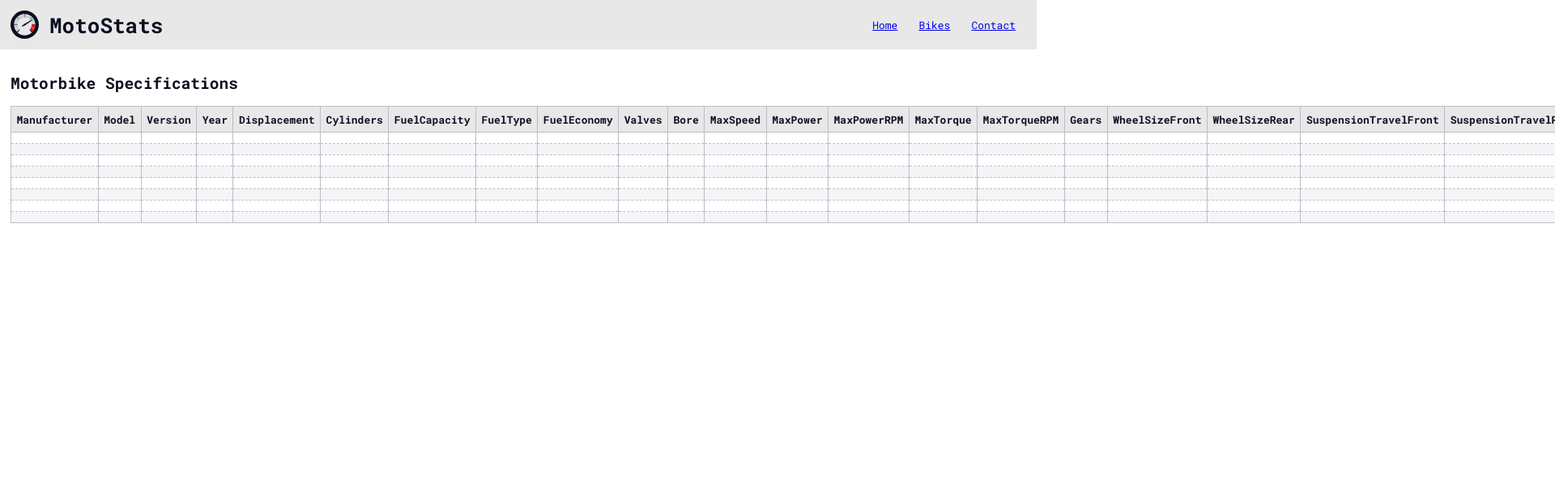
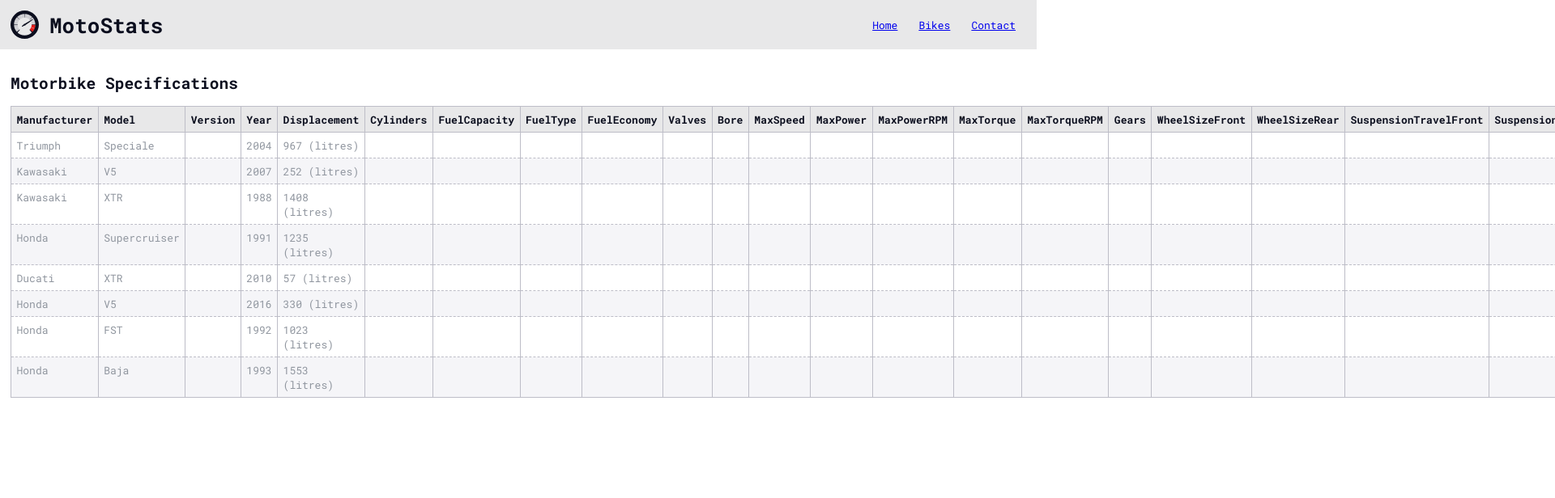
Before and after one commit to jmcgrory/MotoStats, an Angular app: page /bikes in a window 1280 px wide. Shown: the top 616 px of the page at 81% size, 1920 px wide, since content can reach past the window. Built offline with nearby package versions, Linux system fonts and the light colour scheme.

Commit message:
data populating- will likely rewrite how model/properties/component interacts however

```diff
--- a/src/app/Components/Layout/table/table.component.html
+++ b/src/app/Components/Layout/table/table.component.html
@@ -6,7 +6,7 @@
 
             <span>{{ column }}</span>
 
-            <!-- TODO: Will output options etc. -->
+            <span *ngIf="model[column]">model[column].availableUnits</span>
 
         </div>
 
@@ -16,7 +16,17 @@
 
         <div class="td" *ngFor="let column of columns">
 
-            <span>{{ row[column] }}</span>
+            <span *ngIf="row[column]" class="data">
+
+                <span class="data-value">{{ row[column].toString() }}</span>
+
+                <span class="data-units" *ngIf="row[column].units">
+
+                    ({{ row[column].units }})
+
+                </span>
+
+            </span>
 
         </div>
 
--- a/src/app/Components/Layout/table/table.component.ts
+++ b/src/app/Components/Layout/table/table.component.ts
@@ -8,13 +8,11 @@
 })
 export class TableComponent implements OnInit {
 
-  columns: string[] = [
+  model = BikeModel;
 
-    // TODO: Will be object...
+  log = (val) => console.log(val);
 
-    ...Object.keys(BikeModel.getProperties(false))
-
-  ];
+  columns: string[] = Object.keys(BikeModel.getProperties(false));
 
   getRandomFromArray = (array: string[]): string => {
 
--- a/src/app/models/BikeModel.ts
+++ b/src/app/models/BikeModel.ts
@@ -9,7 +9,7 @@
 
         if (typeof parameters === 'object') {
 
-            this.fromObject(parameters);
+            this.fromObject(parameters, BikeModel.getProperties());
 
         }
 
--- a/src/app/models/Model.ts
+++ b/src/app/models/Model.ts
@@ -42,9 +42,7 @@
 
     }
 
-    public fromObject = (parameters: object): this => {
-
-        const properties = Model.getProperties();
+    public fromObject = (parameters: object, properties: object): this => {
 
         Object.entries(parameters).forEach(([key, value]) => {
 
--- a/src/app/models/properties/numerical/NumericalProperty.ts
+++ b/src/app/models/properties/numerical/NumericalProperty.ts
@@ -17,17 +17,27 @@
 
     }
 
+    protected getAvailableUnits = (): Map<string, Function> => {
+
+        return NumericalProperty.availableUnits;
+
+    }
+
     public toString = (): string => {
 
         if (this.units !== null && this.value !== null) {
 
-            return NumericalProperty.availableUnits.get(this.units)(this.value);
+            const conversion = this.getAvailableUnits().get(this.units);
 
-        } else {
+            if (typeof conversion === 'function') {
 
-            return `${this.value}`;
+                return conversion(this.value);
+
+            }
 
         }
+
+        return `${this.value}`;
 
     }
 
```
Also changed, not shown: src/app/models/properties/index.ts (+6 -6 lines).
